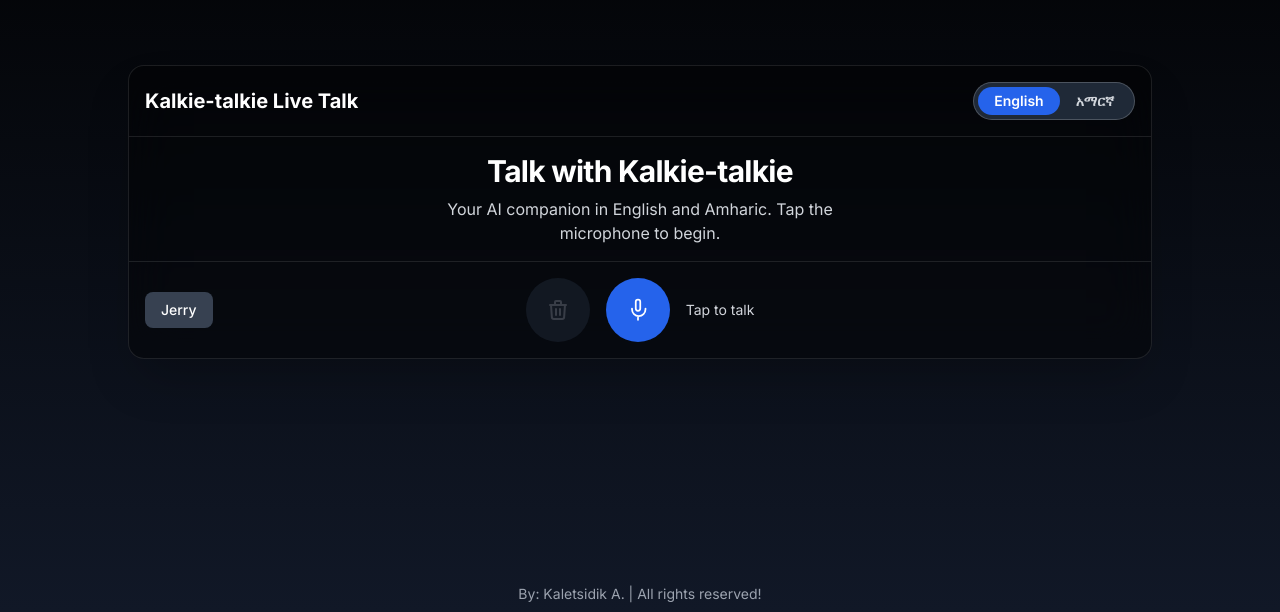
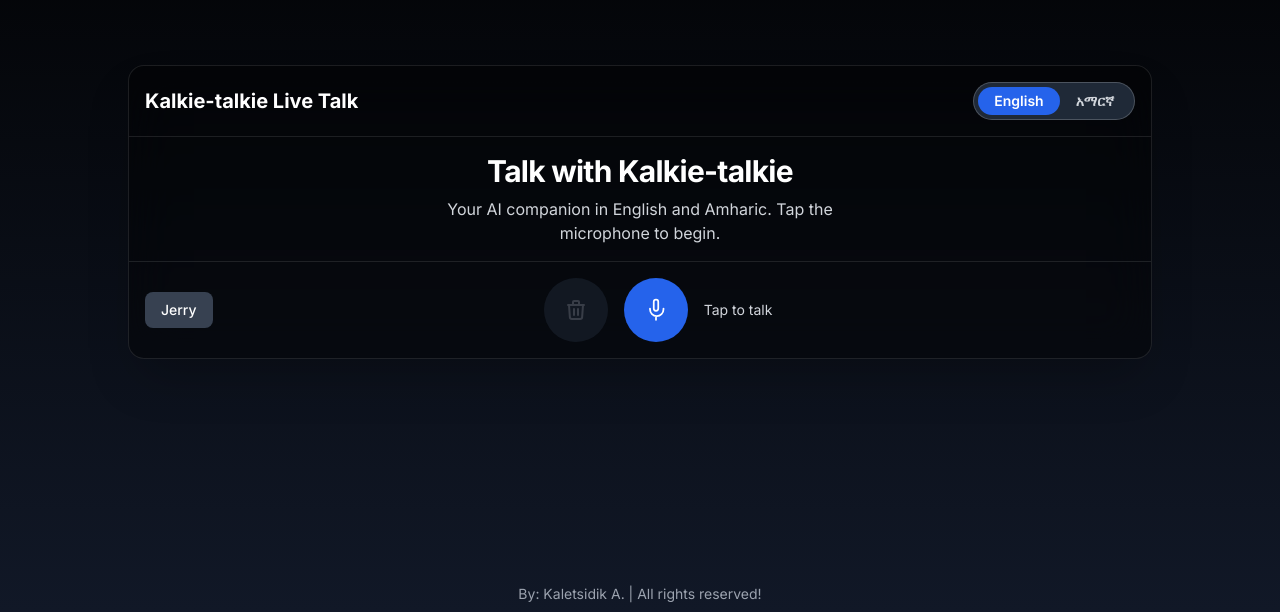
Before and after one commit to AlexKalll/kalkie-talkie, a React (Vite) app: page / in a window 1280 px wide. Shown: the part 188-800 px from the top of the page. Built offline with nearby package versions, Linux system fonts and the light colour scheme.

Commit message:
feat: Adjust the trash and mic icons to the right

```diff
--- a/src/App.tsx
+++ b/src/App.tsx
@@ -97,7 +97,7 @@ const App: React.FC = () => {
                 </div>
 
         {/* Center: Main Controls (status displayed next to mic) */}
-        <div className="flex-1 flex justify-center items-center space-x-4">
+  <div className="flex-1 flex justify-center items-center space-x-4 ml-14 md:ml-9">
           <ControlButton
             onClick={handleClearClick}
             disabled={messages.length === 0 && !isListening}
```
